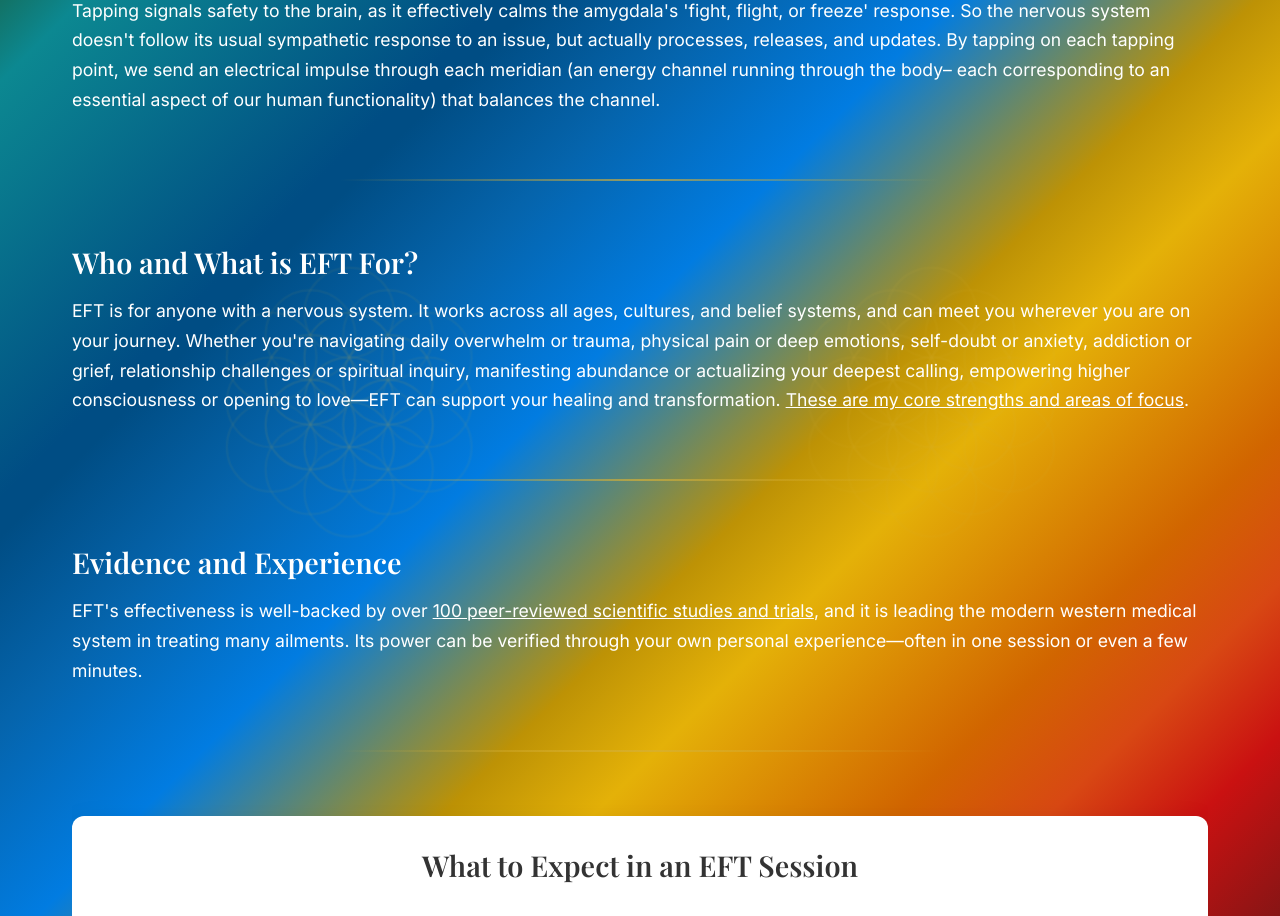
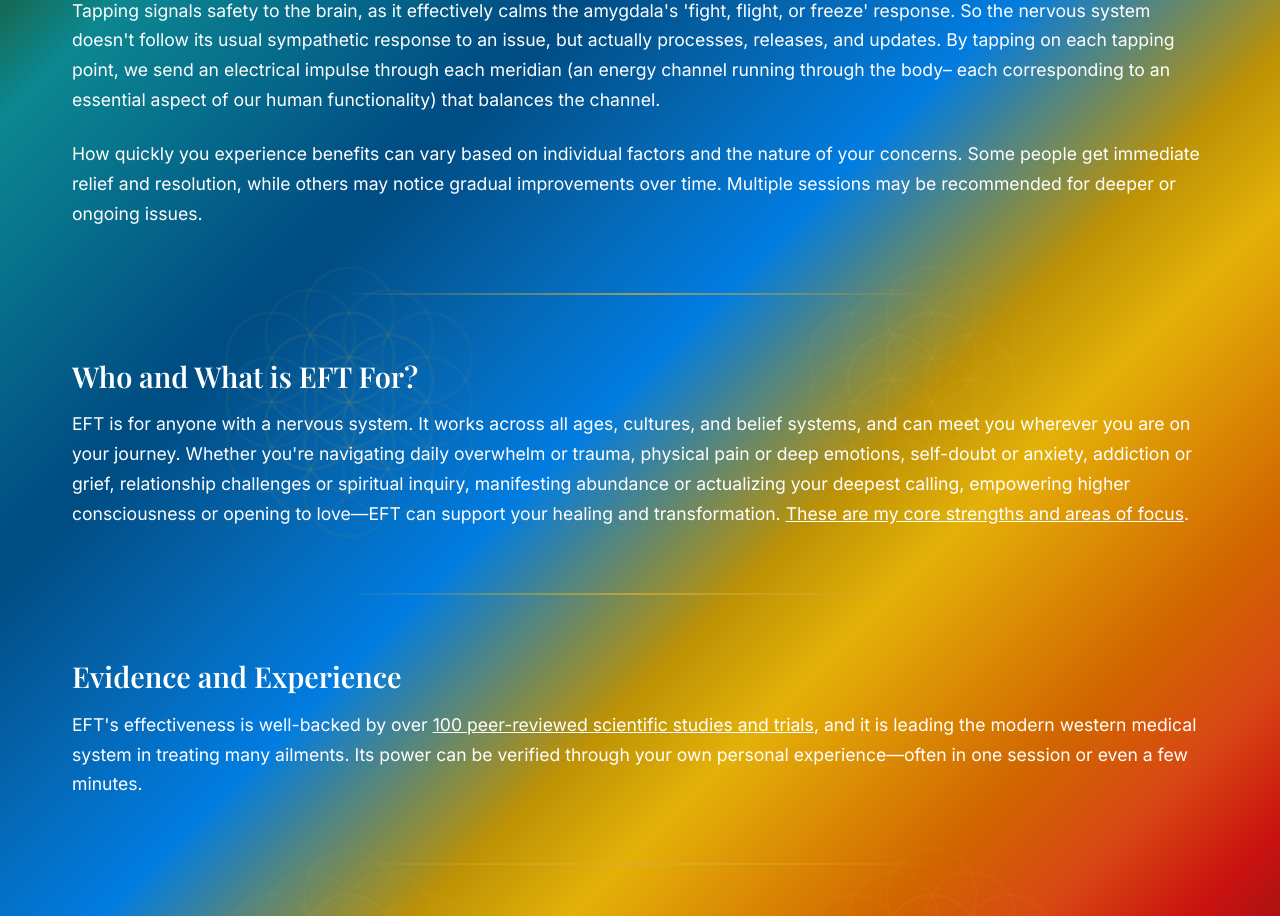
Before and after one commit to naturalCode4/kalyanamitta-website, a React (Create React App) app: page /emotional-processing in a window 1280 px wide. Shown: the part 1600-2516 px from the top of the page. Built offline with nearby package versions, Linux system fonts and the light colour scheme; the HTML template or start-up script is replaced by a standard one.

Commit message:
about to change EFT uri

```diff
--- a/src/data/offerings.js
+++ b/src/data/offerings.js
@@ -36,7 +36,7 @@ export const helpList = [
   "Relieve or resolve tension, pain, and psychosomatically-rooted conditions",
   "Enhance performance in athletics, work, intimacy, and daily life",
   "Improve sleep quality and address insomnia",
-  "Build confidence and clarity for important decisions, major life transitions, and daily living",
+  "Build confidence and clarity for important decisions, conversations, major life transitions, and daily living",
   "Men's issues and healthy masculine development",
   "Develop conscious sexuality and channel sexual energy into creativity, radiance, love, and life force",
   "Psychedelic preparation and integration",
--- a/src/pages/EFT.js
+++ b/src/pages/EFT.js
@@ -68,6 +68,9 @@ const EFT = () => {
               <p>
                 Tapping signals safety to the brain, as it effectively calms the amygdala's 'fight, flight, or freeze' response. So the nervous system doesn't follow its usual sympathetic response to an issue, but actually processes, releases, and updates. By tapping on each tapping point, we send an electrical impulse through each meridian (an energy channel running through the body– each corresponding to an essential aspect of our human functionality) that balances the channel.
               </p>
+              <p>
+                How quickly you experience benefits can vary based on individual factors and the nature of your concerns. Some people get immediate relief and resolution, while others may notice gradual improvements over time. Multiple sessions may be recommended for deeper or ongoing issues.
+              </p>
               <div className="gold-divider"></div>
               <h3>
                 Who and What is EFT For?
--- a/src/pages/EnergyWork.js
+++ b/src/pages/EnergyWork.js
@@ -111,7 +111,7 @@ const EnergyWork = () => {
                     <br/>
                     <strong>Mental:</strong> Meditative or dreamlike state • Thoughts slowing down • Mild drowsiness or floaty feeling • Insights and downloads
                     <br/>
-                    <strong>Energetic:</strong> Awareness of energy moving • Feeling lighter or more open • Sense of blockages releasing
+                    <strong>Energetic:</strong> Bliss • Awareness of energy moving • Feeling lighter or more open • Sense of blockages releasing
                   </p>
                 </div>
 
@@ -123,7 +123,7 @@ const EnergyWork = () => {
                     <br/>
                     <strong>Emotional:</strong> Deeper sense of peace, love, and connectedness • Reduced stress and anxiety • Emotional release, clarity, and resolution to psychological issues
                     <br/>
-                    <strong>Mental/Energetic:</strong> Mental clarity and reduced brain fog • Enhanced intuition and increased energetic awareness
+                    <strong>Mental/Energetic:</strong> Mental clarity and reduced brain fog • Increased vitality • Enhanced intuition and increased energetic awareness
                     <br/>
                     <strong>Spiritual:</strong> Third eye activation • Intuitive downloads, messages, and connection to supernal consciousness
                   </p>
```
